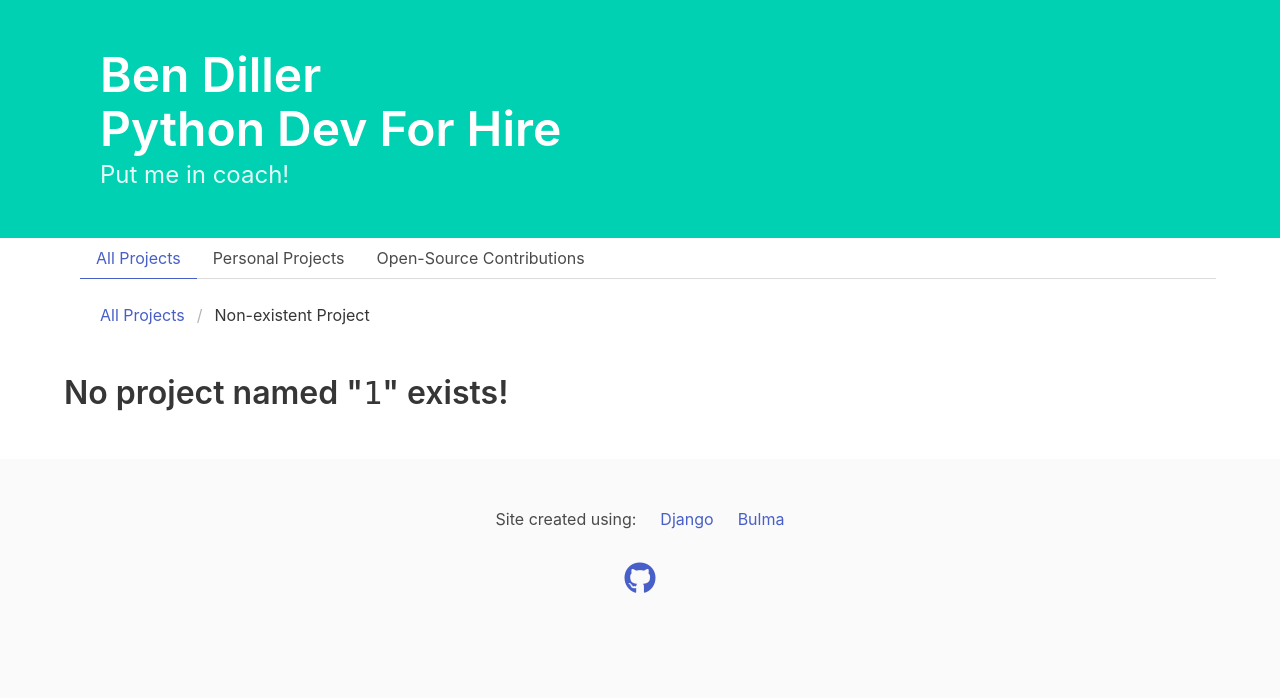
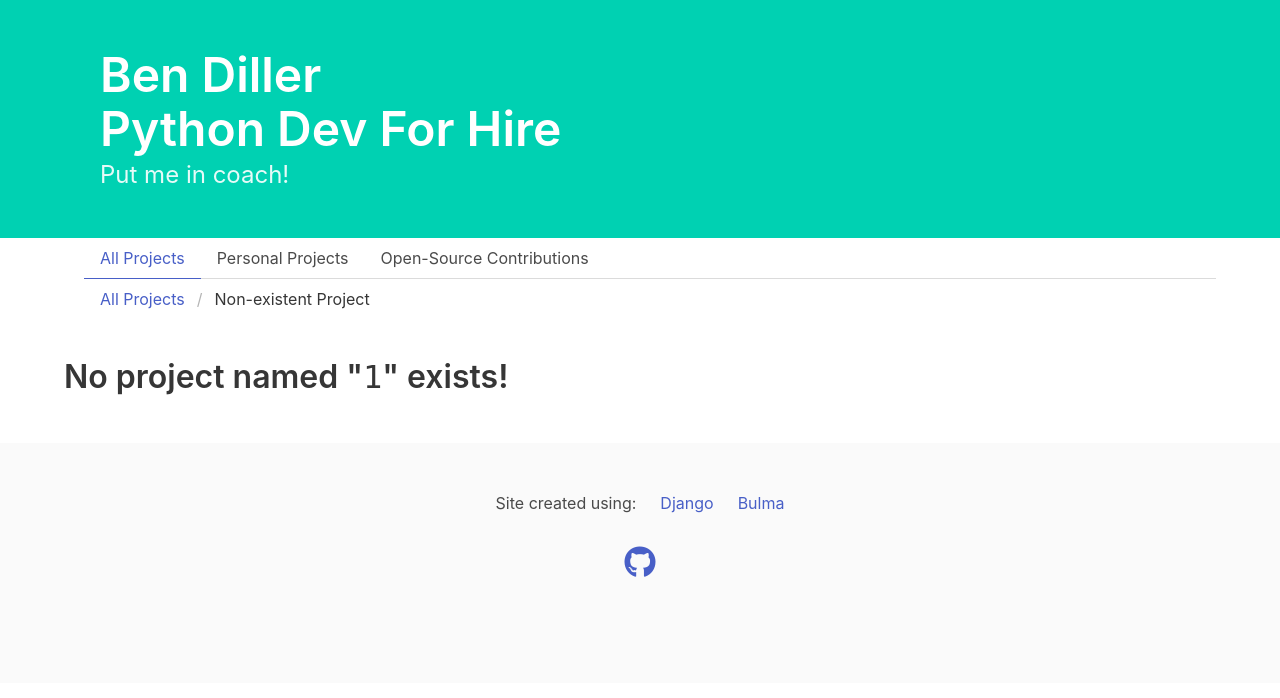
Before and after one commit to bendiller/portfolio, a Django app: page /1 in a window 1280 px wide. Shown: the top 698 px of the page. Run offline with Django 3.2, Linux system fonts and the light colour scheme; data that the repository does not hold is empty; some libraries are stand-ins or nearby versions.

Commit message:
Fix some minor alignment

```diff
--- a/brd_site/portfolio/templates/portfolio/breadcrumb.html
+++ b/brd_site/portfolio/templates/portfolio/breadcrumb.html
@@ -1,5 +1,5 @@
 {% block breadcrumb %}
-<div class="container" style="padding-top: 1.5rem">
+<div class="container" style="padding-top: 8px">
   <nav class="breadcrumb" style="padding-left: 36px">
     <ul>
       <li><a href="{% url 'index' %}">All Projects</a></li>
--- a/brd_site/portfolio/templates/portfolio/tabs.html
+++ b/brd_site/portfolio/templates/portfolio/tabs.html
@@ -2,7 +2,7 @@
 
 <div class="container">
 <!--  <div class="tabs" style="padding-left: 36px">-->
-  <div class="tabs" style="padding-left: 16px">
+  <div class="tabs" style="padding-left: 20px">
     <ul>
       <li class="is-active" id="tab-all-proj"><a id="all-proj">All Projects</a></li>
       <li id="tab-pers-proj"><a id="personal-proj">Personal Projects</a></li>
```
